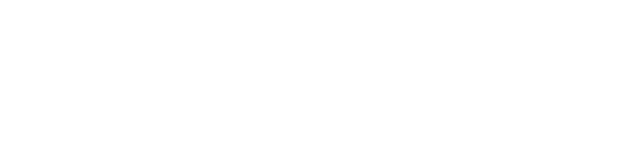
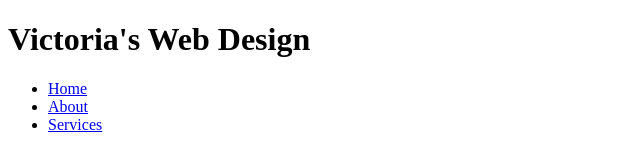
Before and after one commit to VictoriaConlin/FullWebpage, a plain HTML site: page index.html in a window 1280 px wide. Shown: the whole page, without its empty margins (0-640 px from the left). Drawn offline with Linux system fonts and the light colour scheme.

Commit message:
Built out header section of HTMl

```diff
--- a/index.html
+++ b/index.html
@@ -12,6 +12,25 @@
     <title>Victoria's Web Design</title>
 </head>
 <body>
-
+    <header>
+        <div class="container">
+            <div id="branding">
+                <h1><span class="highlight">Victoria's</span> Web Design</h1>
+            </div>
+            <nav>
+                <ul>
+                    <li id="current">
+                        <a href="#">Home</a>
+                    </li>
+                    <li>
+                        <a href="#about">About</a>
+                    </li>
+                    <li>
+                        <a href="#services">Services</a>
+                    </li>
+                </ul>
+            </nav>
+        </div>
+    </header>
 </body>
 </html>
```
